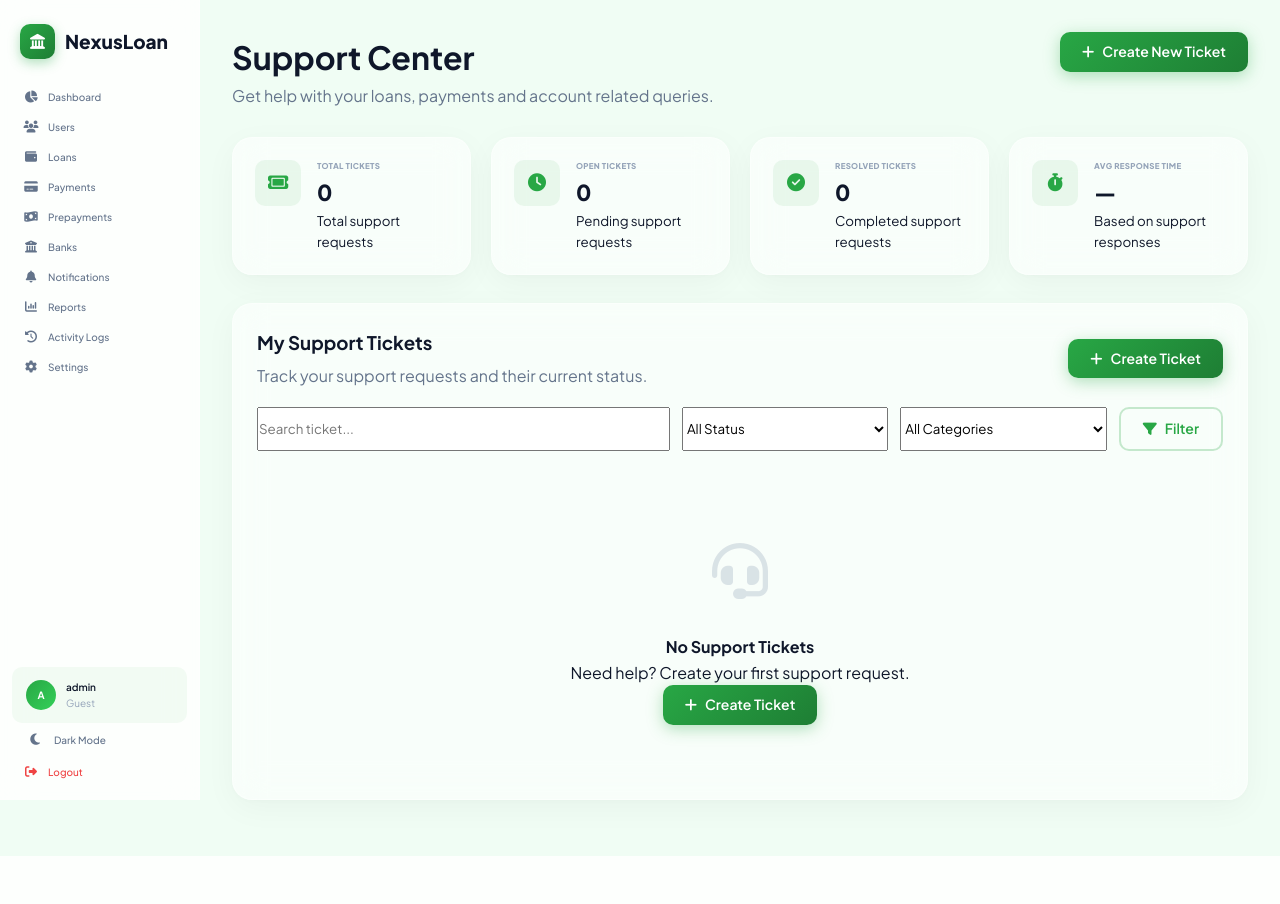
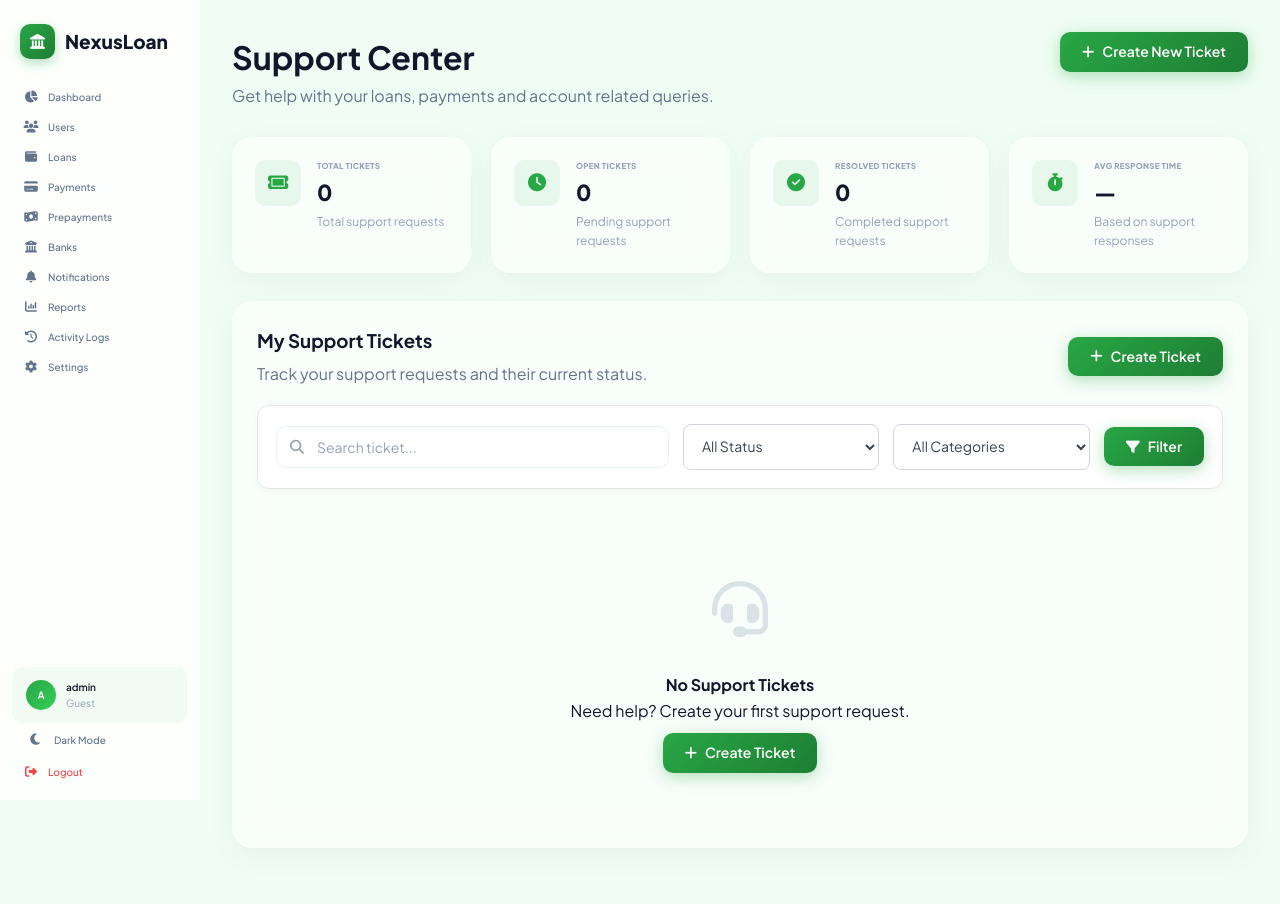
Before and after one commit to ashishkekan/Loan-Manager, a Django app: page /support/ in a window 1280 px wide. Before the commit the page ends 856 px from the top, so only its background shows below. Run offline with Django 5.2, Linux system fonts and the light colour scheme; a user stored in the database is signed in; data comes from the database, SQL or seed files in the repository; data that the repository does not hold is empty.

Commit message:
Update design

```diff
--- a/templates/loans/support_dashboard.html
+++ b/templates/loans/support_dashboard.html
@@ -3,6 +3,109 @@
 {% load static %}
 {% block title %}Support — NexusLoan{% endblock %}
 {% block app_content %}
+<style>
+    .filter-form {
+        display: grid;
+        grid-template-columns: minmax(250px, 2fr) minmax(160px, 1fr) minmax(160px, 1fr) auto;
+        gap: 14px;
+        align-items: center;
+        padding: 18px;
+        margin-bottom: 24px;
+        background: #fff;
+        border: 1px solid #e5e7eb;
+        border-radius: 12px;
+        box-shadow: 0 2px 8px rgba(0, 0, 0, .04);
+    }
+    .filter-search {
+        position: relative;
+    }
+    .filter-search i {
+        position: absolute;
+        left: 14px;
+        top: 50%;
+        transform: translateY(-50%);
+        color: #9ca3af;
+        font-size: 14px;
+        pointer-events: none;
+    }
+    .filter-input {
+        width: 100%;
+        height: 46px;
+        padding: 0 14px;
+        border: 1px solid #d1d5db;
+        border-radius: 8px;
+        background: #fff;
+        color: #374151;
+        font-size: 14px;
+        outline: none;
+        transition: all .2s ease;
+        box-sizing: border-box;
+    }
+    .filter-input::placeholder {
+        color: #9ca3af;
+    }
+    .filter-input:hover {
+        border-color: #9ca3af;
+    }
+    .filter-input:focus {
+        border-color: #4f46e5;
+        box-shadow: 0 0 0 3px rgba(79, 70, 229, .1);
+    }
+    .filter-search .filter-input {
+        padding-left: 40px;
+    }
+    select.filter-input {
+        cursor: pointer;
+        appearance: auto;
+    }
+    .filter-btn {
+        height: 46px;
+        padding: 0 20px;
+        border: 1px solid #4f46e5;
+        border-radius: 8px;
+        background: #4f46e5;
+        color: #fff;
+        font-size: 14px;
+        font-weight: 600;
+        cursor: pointer;
+        display: inline-flex;
+        align-items: center;
+        justify-content: center;
+        gap: 8px;
+        white-space: nowrap;
+        transition: all .2s ease;
+    }
+    .filter-btn:hover {
+        background: #4338ca;
+        border-color: #4338ca;
+        transform: translateY(-1px);
+        box-shadow: 0 4px 10px rgba(79, 70, 229, .2);
+    }
+    .filter-btn:active {
+        transform: translateY(0);
+    }
+    @media (max-width: 900px) {
+        .filter-form {
+            grid-template-columns: 1fr 1fr;
+        }
+        .filter-search {
+            grid-column: span 2;
+        }
+        .filter-btn {
+            width: 100%;
+        }
+    }
+    @media (max-width: 576px) {
+        .filter-form {
+            grid-template-columns: 1fr;
+            gap: 12px;
+            padding: 14px;
+        }
+        .filter-search {
+            grid-column: span 1;
+        }
+    }
+</style>
 <div class="page-header">
     <div>
         <h1>Support Center</h1>
@@ -20,7 +123,7 @@
         <div class="sc-info">
             <span class="sc-label">Total Tickets</span>
             <span class="sc-value">{{ summary.total }}</span>
-            <small>Total support requests</small>
+            <span class="sc-sub">Total support requests</span>
         </div>
     </div>
     <div class="summary-card glass-card">
@@ -30,7 +133,7 @@
         <div class="sc-info">
             <span class="sc-label">Open Tickets</span>
             <span class="sc-value">{{ summary.open }}</span>
-            <small>Pending support requests</small>
+            <span class="sc-sub">Pending support requests</span>
         </div>
     </div>
     <div class="summary-card glass-card">
@@ -40,7 +143,7 @@
         <div class="sc-info">
             <span class="sc-label">Resolved Tickets</span>
             <span class="sc-value">{{ summary.resolved }}</span>
-            <small>Completed support requests</small>
+            <span class="sc-sub">Completed support requests</span>
         </div>
     </div>
     <div class="summary-card glass-card">
@@ -50,7 +153,7 @@
         <div class="sc-info">
             <span class="sc-label">Avg Response Time</span>
             <span class="sc-value">{{ summary.avg_response_time }}</span>
-            <small>Based on support responses</small>
+            <span class="sc-sub">Based on support responses</span>
         </div>
     </div>
 </div>
@@ -64,22 +167,30 @@
             <i class="fas fa-plus"></i> Create Ticket
         </a>
     </div>
-    <form method="get" style="display:grid;grid-template-columns:2fr 1fr 1fr auto;gap:12px;margin-bottom:24px;">
+    <form method="get" class="filter-form">
+        <div class="filter-search">
+            <i class="fas fa-search"></i>
             <input type="text" name="search" class="filter-input" value="{{ search }}" placeholder="Search ticket...">
+        </div>
+        <div>
             <select name="status" class="filter-input">
                 <option value="">All Status</option>
-            {% for value,label in status_choices %}
+                {% for value, label in status_choices %}
                     <option value="{{ value }}" {% if selected_status == value %}selected{% endif %}>{{ label }}</option>
                 {% endfor %}
             </select>
+        </div>
+        <div>
             <select name="category" class="filter-input">
                 <option value="">All Categories</option>
-            {% for value,label in category_choices %}
+                {% for value, label in category_choices %}
                     <option value="{{ value }}" {% if selected_category == value %}selected{% endif %}>{{ label }}</option>
                 {% endfor %}
             </select>
-        <button type="submit" class="btn btn-outline">
-            <i class="fas fa-filter"></i> Filter
+        </div>
+        <button type="submit" class="btn btn-primary btn-block">
+            <i class="fas fa-filter"></i>
+            Filter
         </button>
     </form>
     {% if tickets %}
@@ -128,7 +239,7 @@
             </div>
             <h4>No Support Tickets</h4>
             <p>Need help? Create your first support request.</p>
-            <a href="{% url 'create_support_ticket' %}" class="btn btn-primary">
+            <a href="{% url 'create_support_ticket' %}" class="btn btn-primary" style="margin-top: 10px;">
                 <i class="fas fa-plus"></i> Create Ticket
             </a>
         </div>
```
Lines whose indentation alone changed are shown as unchanged.
